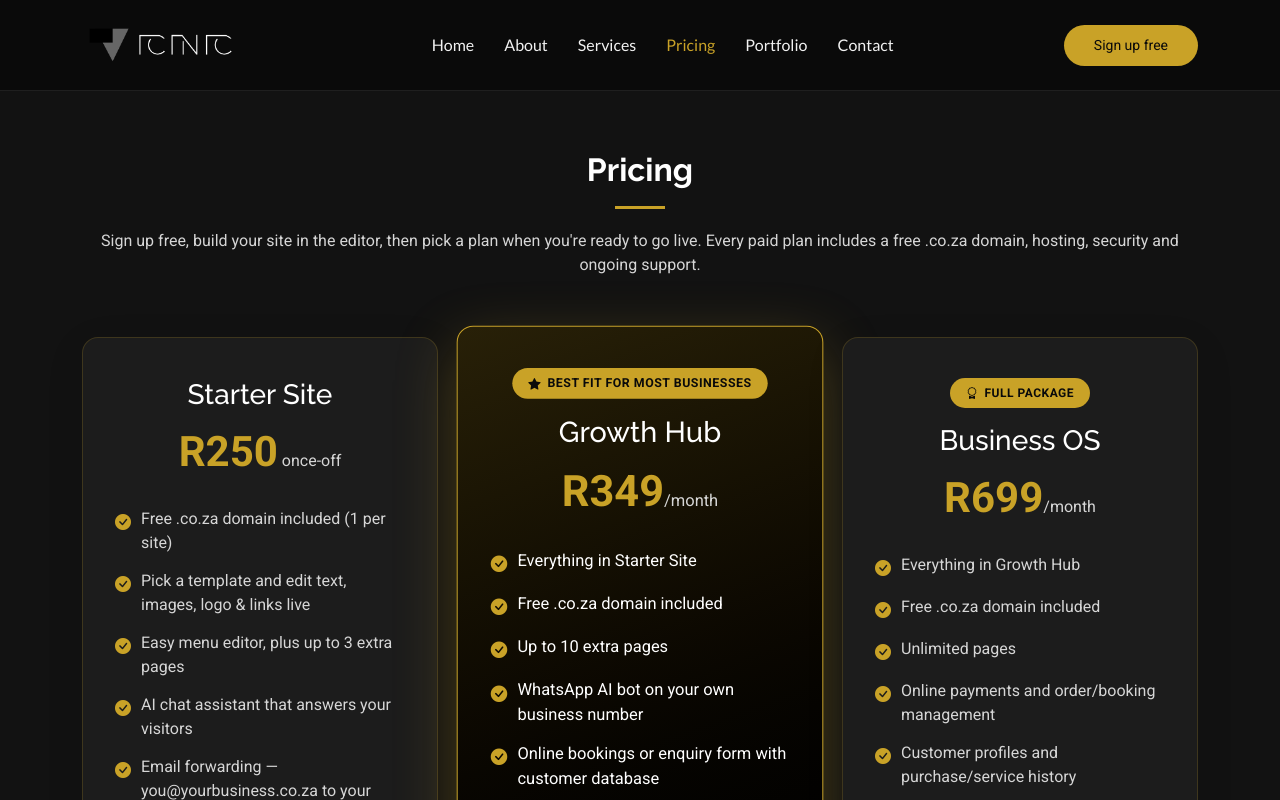
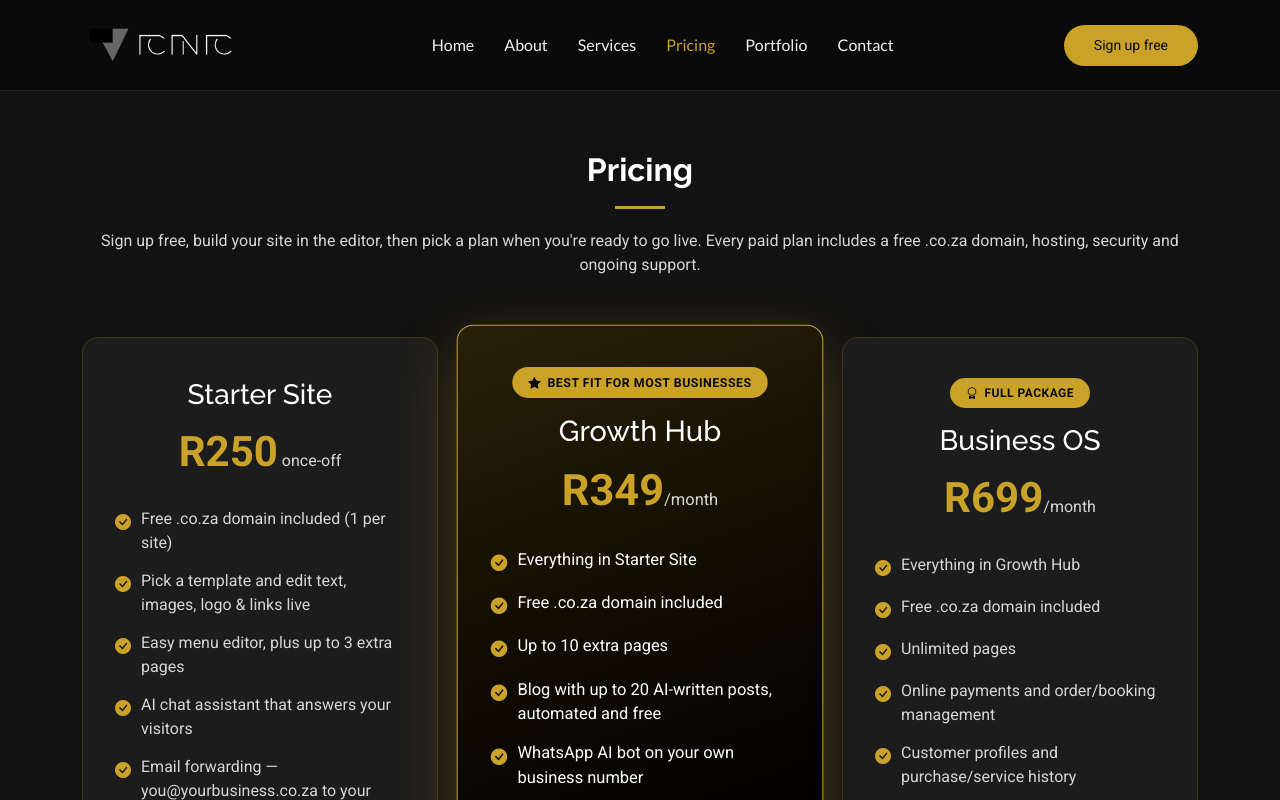
Before and after one commit to DNRessay/Digital, a React (Vite) app in the folder frontend/site/: page /pricing in a window 1280 px wide. Shown: the top 800 px of the page. Built offline with nearby package versions, Linux system fonts and the light colour scheme.

Commit message:
Pricing: Growth Hub includes an automated blog (up to 20 posts)
Co-Authored-By: Claude Opus 5.5 <noreply@anthropic.com>
Claude-Session: https://claude.ai/code/session_01PMaeupejWkEM7dsZoPFASZ

```diff
--- a/frontend/site/src/sections/Pricing.jsx
+++ b/frontend/site/src/sections/Pricing.jsx
@@ -28,6 +28,7 @@ const PLANS = [
       'Everything in Starter Site',
       'Free .co.za domain included',
       'Up to 10 extra pages',
+      'Blog with up to 20 AI-written posts, automated and free',
       'WhatsApp AI bot on your own business number',
       'Online bookings or enquiry form with customer database',
       'Staff logins and visitor analytics',
```
